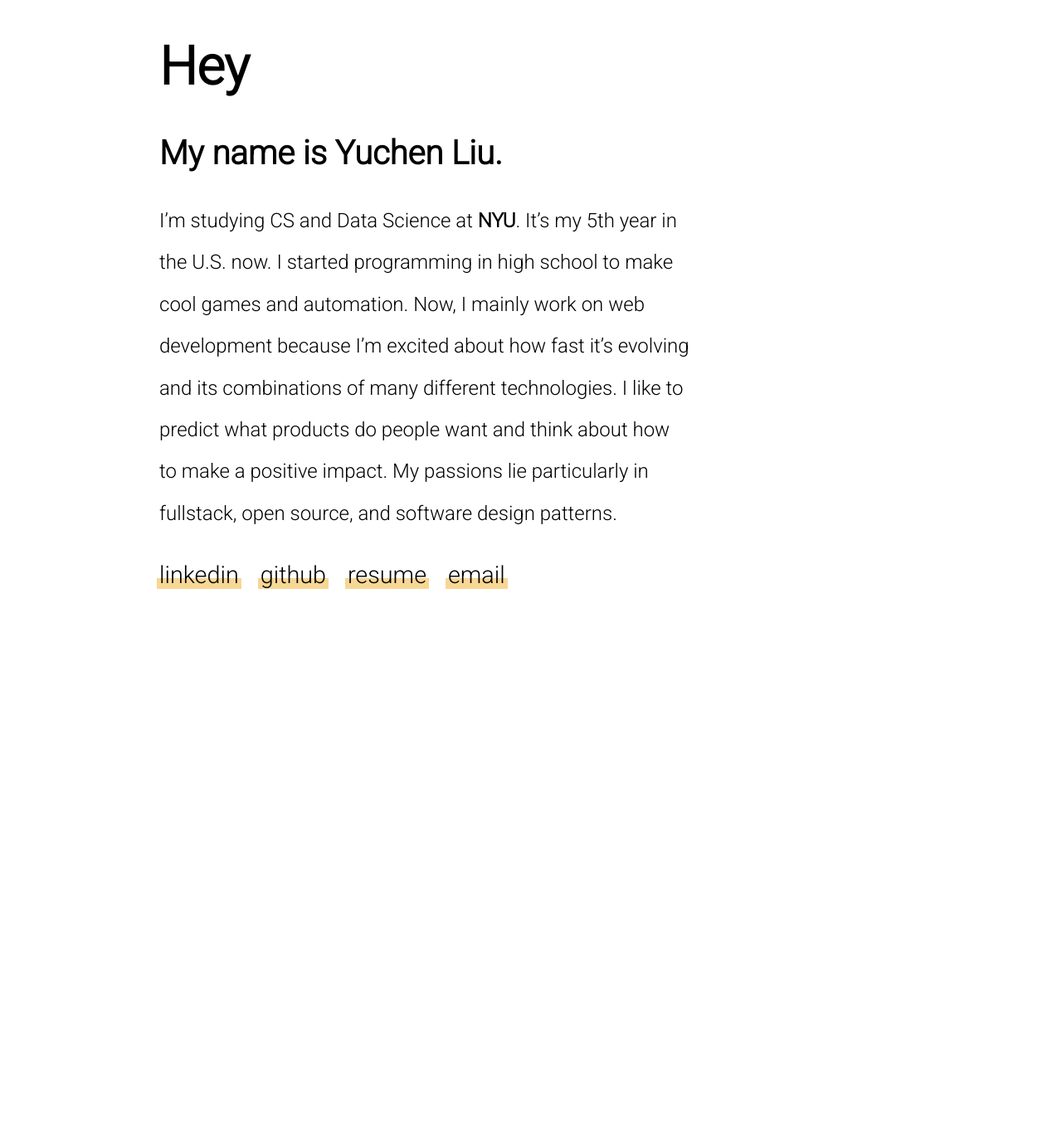
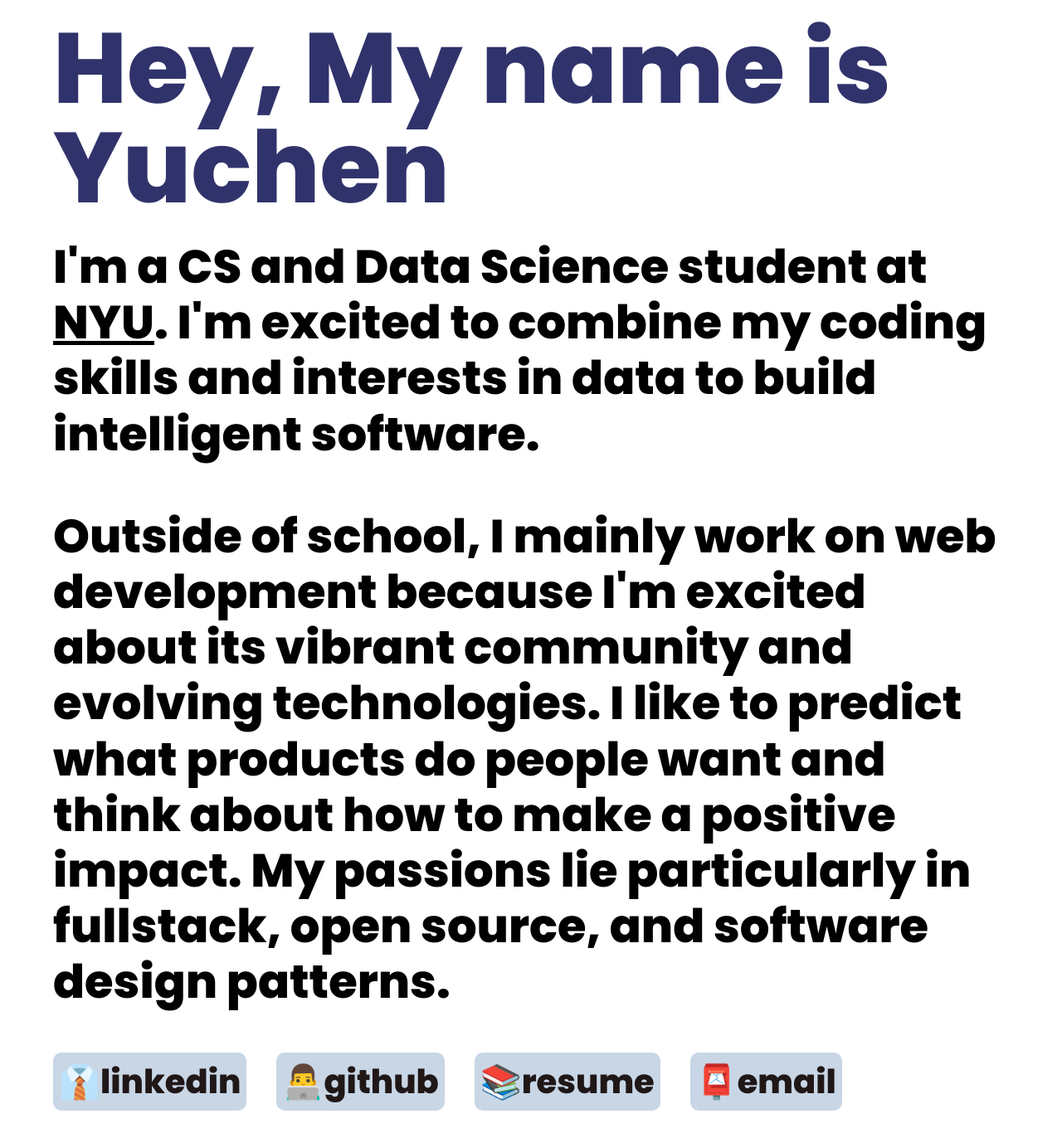
Before and after one commit to yuchenliu15/yuchenliu15.github.io, a Jekyll site: the page built from index.md, in a window 1280 px wide. Shown: the whole page at 83% size. Built offline with Jekyll 4.4.1, drawn with Linux system fonts in a browser that asks for light colours; before the commit the page ends 900 px from its top, so only the background shows below that.

Commit message:
Migrate style

```diff
--- a/_layouts/default.html
+++ b/_layouts/default.html
@@ -7,13 +7,15 @@
     <meta http-equiv="X-UA-Compatible" content="ie=edge">
     <title> {{page.title}} </title>
 
-    <link href="https://fonts.googleapis.com/css2?family=Roboto:wght@300&display=swap" rel="stylesheet">
+    <link rel="stylesheet" type="text/css" href="/assets/fonts/Poppins-ExtraBold.ttf" >
     <link rel="shortcut icon" type="image/jpg" href="/assets/images/wave.png">
     <link rel="stylesheet" type="text/css" href="/assets/css/style.css">
     <link rel="stylesheet" tyle="text/css" href="/assets/css/project.css">
 </head>
 
 <body>
+    <div class="navigator">
+    </div>
     <div class="container">
         <!-- {% include navigation.html %} -->
         {{content}}
--- a/_layouts/intro.html
+++ b/_layouts/intro.html
@@ -3,22 +3,33 @@ layout: default
 ---
 
 <div class="intro">
-    <span class="name">
-        <h1 id="firstline">Hey</h1>
-        <h2 id="secondline">My name is Yuchen Liu.</h2>
+    <span class="title">
+        <h2 id="firstline">Hey, My name is Yuchen</h2>
     </span>
 
     <div class="description">
-        <p class="body">{{content}}</p>
-        <div class="links">
-            <a href="https://www.linkedin.com/in/yuchenliu10/" target="_blank">linkedin</a>
-            <a href="https://github.com/yuchenliu15" target="_blank">github</a>
-            <a href="/assets/links/Liu_Yuchen_resume.pdf" >resume</a>
-            <a href="mailto:yl6448@nyu.edu?subject=subject">email</a>
-        </div>
+        <p>
+            I'm a CS and Data Science student at <u>NYU</u>.
+            I'm excited to combine my coding skills and interests in data to build intelligent software.
+        </p>
+        <p>
+            Outside of school, I mainly work on web development because I'm excited about
+            its vibrant community and evolving technologies.
+            I like to predict what products do people want and think about how to make a positive impact.
+            My passions lie particularly in fullstack, open source, and software design patterns.
+            <br/>
+        </p>
+
+
     </div>
+    <div class="links">
+        <a href="https://www.linkedin.com/in/yuchenliu10/" target="_blank">👔linkedin</a>
+        <a href="https://github.com/yuchenliu15" target="_blank">👨‍💻github</a>
+        <a href="/uploads/resume.pdf" target="_blank">📚resume</a>
+        <a href="mailto:yl6448@nyu.edu?subject=subject">📮email</a>
+    </div>
+</div>
 
-</div>
 
 <!-- <div class="project" id="project">
     <div class="card-container">
--- a/_sass/main.scss
+++ b/_sass/main.scss
@@ -1,7 +1,3 @@
-:root {
-    --theme-color: #F8EFBA;
-}
-
 html {
     height: 100%;
     margin: 0;
@@ -21,173 +17,145 @@ body{
     overflow-x: hidden;
 }
 
-.container {
-    height: 100%;
-    display: grid;
-    grid-gap: 0;
-    grid-template-columns: 15% 50% 20% 15%;
-    grid-template-areas:
-        ". intro . ."
-        ". intro . ."
-        ". intro . .";
-}
-
-.intro{
-    grid-area: intro;
-}
-
-#firstline {
-    font-family: "Roboto";
-    font-size: 4em;
-}
-
-#secondline {
-    font-family: "Roboto";
-    font-size: 2.5em;
-}
-
-.description{
-    display: block;
-    font-family: "Roboto";
-    font-size: 1.5em;
-    line-height: 2.1em;
-}
-
-.links{
-    word-spacing: 20px;
-    margin-bottom: 100px;
-}
-
-.links a{
-    font-size: 1.2em;
-    text-decoration: none;
-    color: #000000;
-    position: relative;
-}
-
-.links a::after{
-    content: "";
-    position: absolute;
-    z-index: -1;
-    top: 60%;
-    left: -0.1em;
-    right: -0.1em;
-    bottom: 0;
-    transition: top 200ms cubic-bezier(0, .8, .13, 1);
-    background-color: #f7d794;
+@font-face {
+    font-family: 'Poppins';
+    src: url("../fonts/Poppins-ExtraBold.ttf");
+    font-weight: 900;
 }
 
 
-.links a:hover::after {
-    top: 0;
+.container {
+    display: grid;
+    grid-gap: 0;
+    grid-template-columns: 5% 90% 5%;
+    grid-template-areas:
+        ". navigator navigator"
+        ". intro ."
+        ". intro ."
+        ". intro .";
+
+    @media only screen and (max-device-width: 480px){
+        grid-template-columns: 20% 60% 20%;
+        grid-template-areas:
+            "navigator navigator navigator"
+            "intro intro intro"
+            "intro intro intro"
+            "intro intro intro";
+
+    }
 }
 
-.links a:visited{
+.navigator {
+    grid-area: navigator;
+    display: flex;
+    flex-direction: row;
+    justify-content: flex-end;
+    margin: 1em;
+    max-height: 120px;
+
+    .current{
+        background-color: #95afc0;
+    }
+
+    a {
+        margin-left: .5em;
+    }
+}
+
+a{
+    padding: 7px;
+    background-color: #c8d6e5;
+    border-radius: 10px;
+    font-size: 2.5em;
+    text-decoration: none;
+    color: #201717;
+    position: relative;
+    font-family: 'Poppins';
+    font-weight: 900;
+
+    @media only screen and (max-device-width: 480px) {
+        font-size: 2em;
+        max-height: 2em;
+    }
+}
+
+
+a:hover {
+    background-color: #95afc0;
+}
+
+a:visited{
     color: #000000;
 }
 
-.project {
-    grid-area: project;
-    background-color: var(--theme-color);
-
+.button {
+    font-family: 'Poppins';
+    font-weight: 900;
+    font-size: 1em;
+    text-decoration: none;
+    background-color:  #c8d6e5;
+    padding: 0.4em 0.8em 0.4em 0.8em;
+    border-radius: 10px;
+    border: none;
 }
 
-.footer{
-    grid-area: footer;
-    background-color: var(--theme-color);
-    height: 100px;
-    text-align: center;
+.button:hover {
+    cursor: pointer;
 }
 
-.footer p{
-    vertical-align: middle;
-    text-align: center;
-    font-size: 13px;
-    font-family: sans-serif;
-}
 
-.footer a {
-    color: #218c74;
-    text-decoration: none;
-}
 
-.footer a:visited {
-    color: #218c74;
-    text-decoration: none;
-}
-
-@media screen and (max-width:450px){
-    .container {
-        height: 100%;
-        display: grid;
-        grid-template-columns: 15% 50% 35%;
-        grid-template-rows: 10% repeat(4, auto) auto;
-        grid-template-areas:
-            "intro intro intro"
-            "intro intro intro"
-            "intro intro intro"
-            "intro intro intro";
+.intro {
+    grid-area: intro;
+    .title {
+        font-family: "Poppins";
+        font-size: 5em;
+        line-height: 1.5em;
+        color: #30336b;
     }
 
-    .navigation li a {
-        padding: 1em;
-    }
-
-    .footer{
-        height: 60px;
-    }
-
-    .intro{
-        padding: 1.5em;
+    #firstline {
+        margin-top: -10px;
+        margin-bottom: -30px;
     }
 
     .description{
-        font-size: 1.3em;
-        line-height: 1.6em;
+        display: block;
+        font-family: "Poppins";
+        font-size: 3.5em;
+        font-weight: 700;
+        line-height: 1.2em;
     }
 
-    .links a{
-        font-size: .9em;
+    .links{
+        word-spacing: 2em;
+        margin-bottom: 2em;
     }
-}
 
-.blog {
-    grid-area: intro;
-    font-family: "Roboto";
-    font-size: 1.1em;
-    line-height: 2.1em;
-}
+    @media only screen and (max-device-width: 480px){
+        padding: 1em 1.3em 3em 1.3em;
 
-.blog-list {
-    list-style: none;
-    margin-bottom: 70px;
-}
+        .title {
+            font-size: 1.8em;
+        }
+        #firstline {
+            margin-bottom: 0;
+        }
+        .description{
+            font-size: 1.6em;
+        }
 
-.blog-date {
-    font-family: "Roboto";
-    color: #95afc0;
-    font-size: 1em;
-    margin-bottom: -10px;
-}
+        .links{
+            display: flex;
+            flex-direction: column;
+        }
 
-.blog-title {
-    margin-top: 0;
-    margin-bottom: -10px;
-    text-align: left;
-}
+        a{
+            text-align: center;
+            margin-bottom: 1em;
+        }
 
-.blog-title a{
-    font-family: "Roboto";
-    font-size: 2em;
-}
+    }
 
-.blog-title a:visited{
-    font-family: "Roboto";
-    color: black;
-    font-size: 2.5em;
 
 }
-
-.blog-title a{
-    text-decoration: none;
-}
```
Also changed, not shown: assets/fonts/Poppins-ExtraBold.ttf (added).
